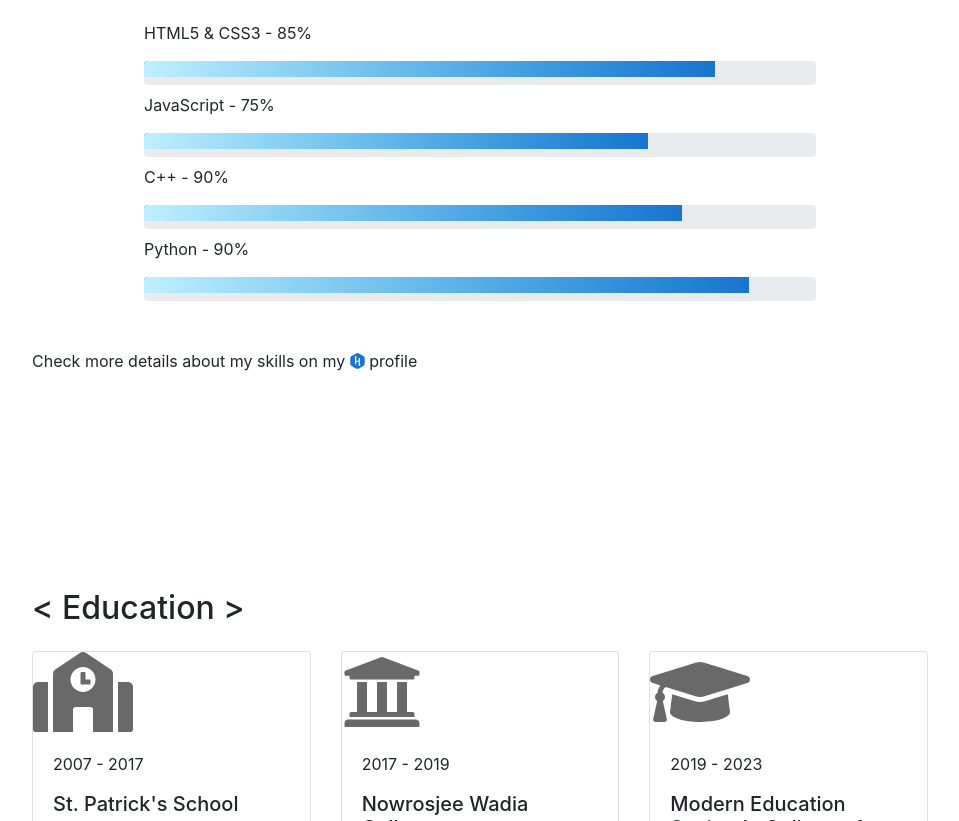
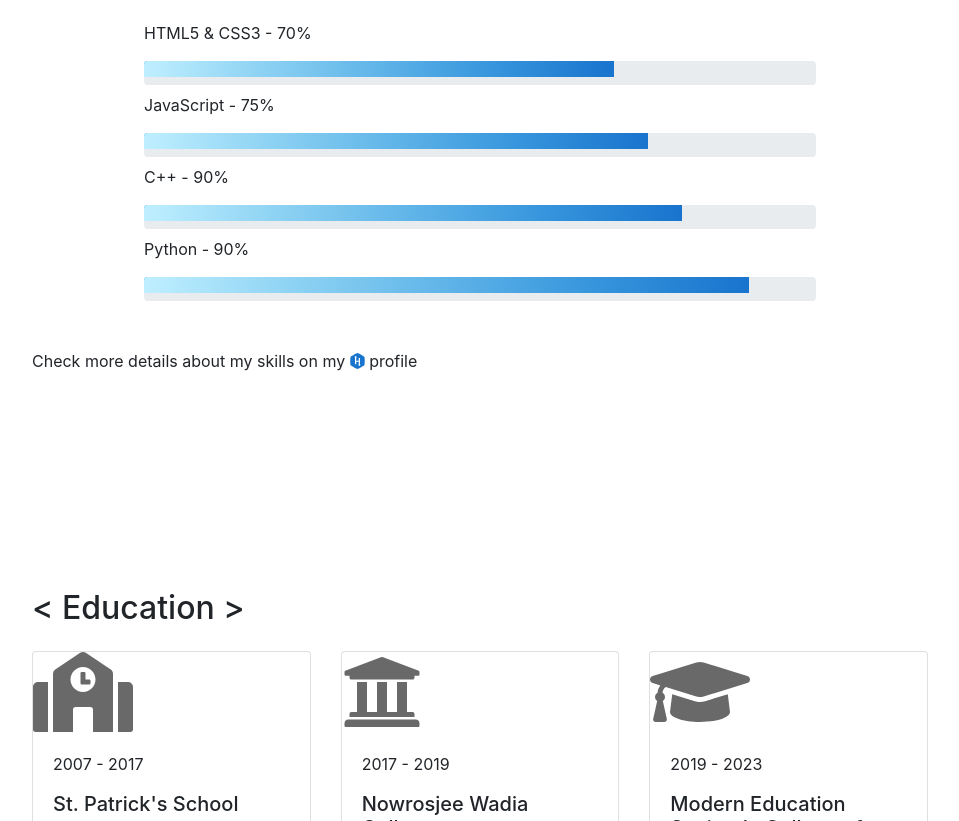
Before and after one commit to afnan47/My-Portfolio, a website with bundled scripts: page index.html in a window 1280 px wide. Shown: the part 959-1780 px from the top of the page, without its empty margins (304-1263 px from the left). Built offline with nearby package versions, Linux system fonts and the light colour scheme; a web font is replaced by a local one.

Commit message:
Updated html Css percentages

```diff
--- a/index.html
+++ b/index.html
@@ -194,16 +194,16 @@
           </ul>
 
           <div id="skill-bars">
-            <p class="text-left">HTML5 & CSS3 - 85%</p>
+            <p class="text-left">HTML5 & CSS3 - 70%</p>
 
             <div class="progress mb-2" style="height: 1.5rem;">
               <div
                 class="progress-bar"
                 role="progressbar"
-                aria-valuenow="85"
+                aria-valuenow="70"
                 aria-valuemin="0"
                 aria-valuemax="100"
-                style="width: 85%"
+                style="width: 70%"
               ></div>
             </div>
             <p class="text-left">JavaScript - 75%</p>
```
